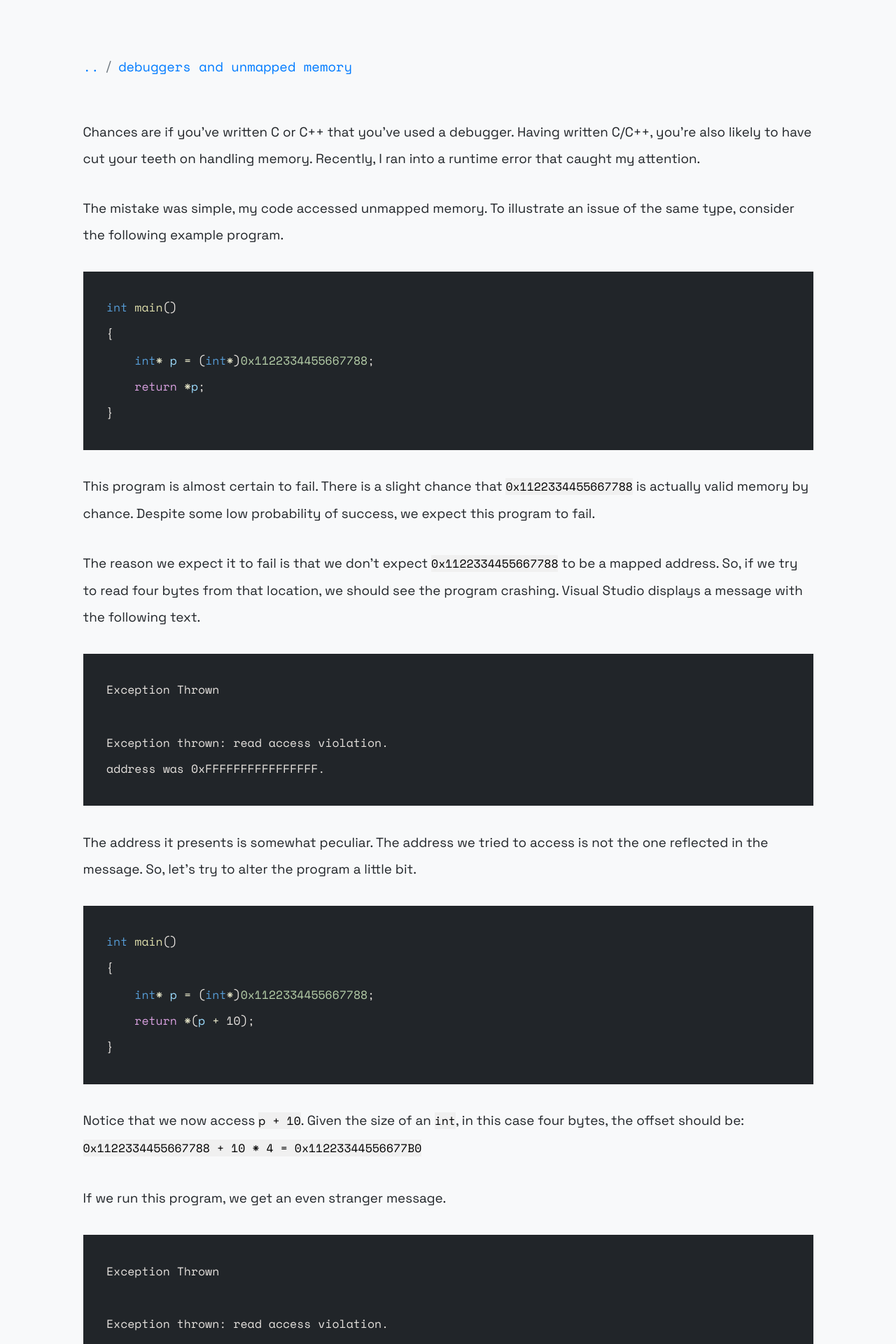
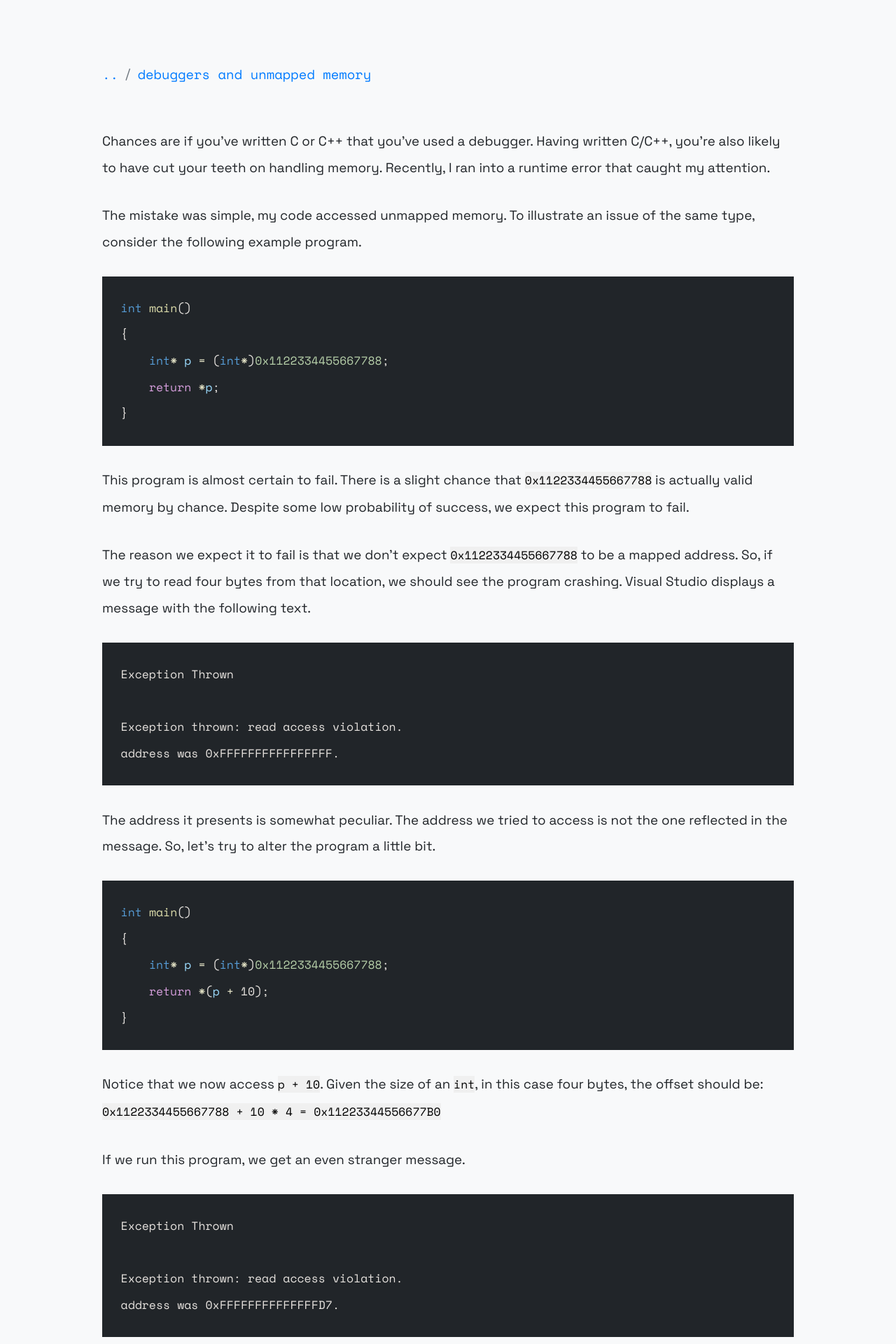
Before and after one commit to cyberfeeder/cyberfeeder.github.io, a Jekyll site: the page built from _posts/1000-01-01-debuggers-and-unmapped-memory.md, in a window 1280 px wide. Shown: the top 1920 px of the page at 70% size. Built offline with Jekyll 4.4.1, drawn with Linux system fonts in a browser that asks for light colours.

Commit message:
Readjust layouting parameters

```diff
--- a/_sass/stimhack.scss
+++ b/_sass/stimhack.scss
@@ -59,8 +59,8 @@ body {
 }
 
 article {
-    margin: 0vw auto;
-    padding: 4.2360679775vw 2.61803398875vw;
+    margin: 0em auto;
+    padding: $golden-number * 2em $golden-number * 2em;
 }
 
 header h1.display-1 {
@@ -68,7 +68,7 @@ header h1.display-1 {
 }
 
 nav ol li {
-    margin: 0.80901699437vw 0vw;
+    margin: $golden-number * 0.5em 0em;
 
     font-family: "Space Mono", monospace;
 
@@ -80,7 +80,7 @@ nav ol li::marker {
 }
 
 p {
-    margin: 2.61803398875vw 0vw;
+    margin: $golden-number * 1em 0em;
 }
 
 img {
@@ -88,13 +88,13 @@ img {
 
     width: 100%;
 
-    margin: 0vw auto;
-    padding: 0vw;
+    margin: 0em auto;
+    padding: 0em;
 }
 
 figure {
-    margin: 0vw;
-    padding: 0vw;
+    margin: 0em;
+    padding: 0em;
 }
 
 code {
@@ -107,8 +107,8 @@ code {
 pre {
     display: block;
 
-    margin: 0vw;
-    padding: 2.61803398875vw;
+    margin: 0em;
+    padding: $golden-number * 1em;
 
     background-color: black;
 }
@@ -119,7 +119,7 @@ pre code {
 }
 
 blockquote {
-    padding: 0.80901699437vw;
+    padding: $golden-number * 1em;
 
     border: thin solid black;
 
```
